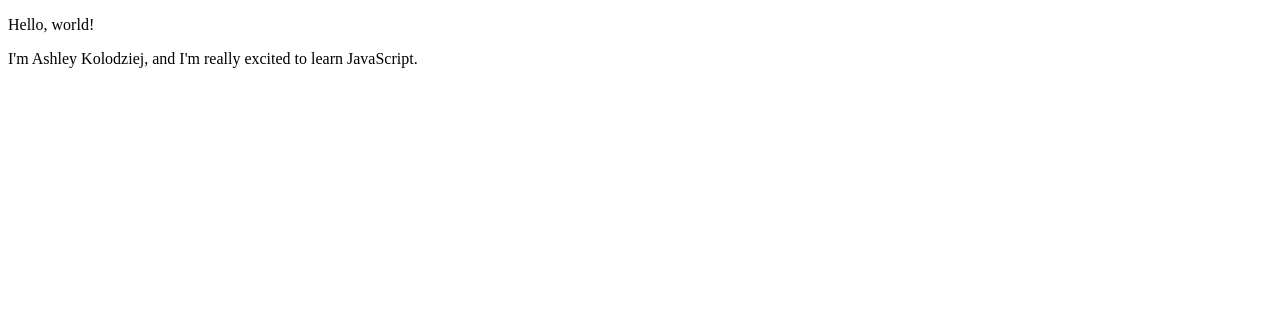
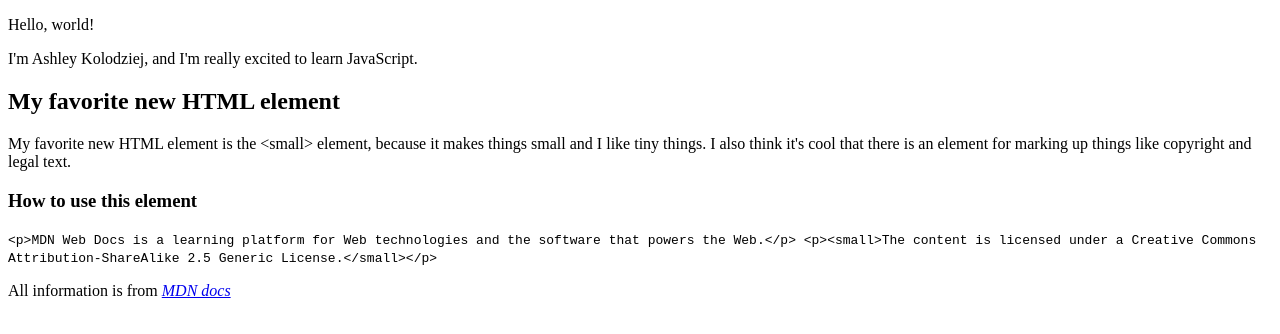
Before and after one commit to ProfessorKolodziej/cm523-solutions, a plain HTML site: page index.html in a window 1280 px wide. Drawn offline with Linux system fonts and the light colour scheme.

Commit message:
Update example

```diff
--- a/index.html
+++ b/index.html
@@ -6,5 +6,13 @@
 <body>
 	<p>Hello, world!</p>
 	<p>I'm Ashley Kolodziej, and I'm really excited to learn JavaScript.</p>
+	<h2>My favorite new HTML element</h2>
+ 	My favorite new HTML element is the &lt;small&gt; element, because it makes things small and I like tiny things. I also think it's cool that there is an element for marking up things like copyright and legal text.
+ 	<h3>How to use this element</h3>
+ 	<code>
+ 		&lt;p&gt;MDN Web Docs is a learning platform for Web technologies and the software that powers the Web.&lt;/p&gt;
+		&lt;p&gt;&lt;small&gt;The content is licensed under a Creative Commons Attribution-ShareAlike 2.5 Generic License.&lt;/small&gt;&lt;/p&gt;
+ 	</code>
+ 	<p>All information is from <cite><a href="https://developer.mozilla.org/en-US/docs/Web/HTML/Element">MDN docs</a></cite></p>
 </body>
 </html>
```
